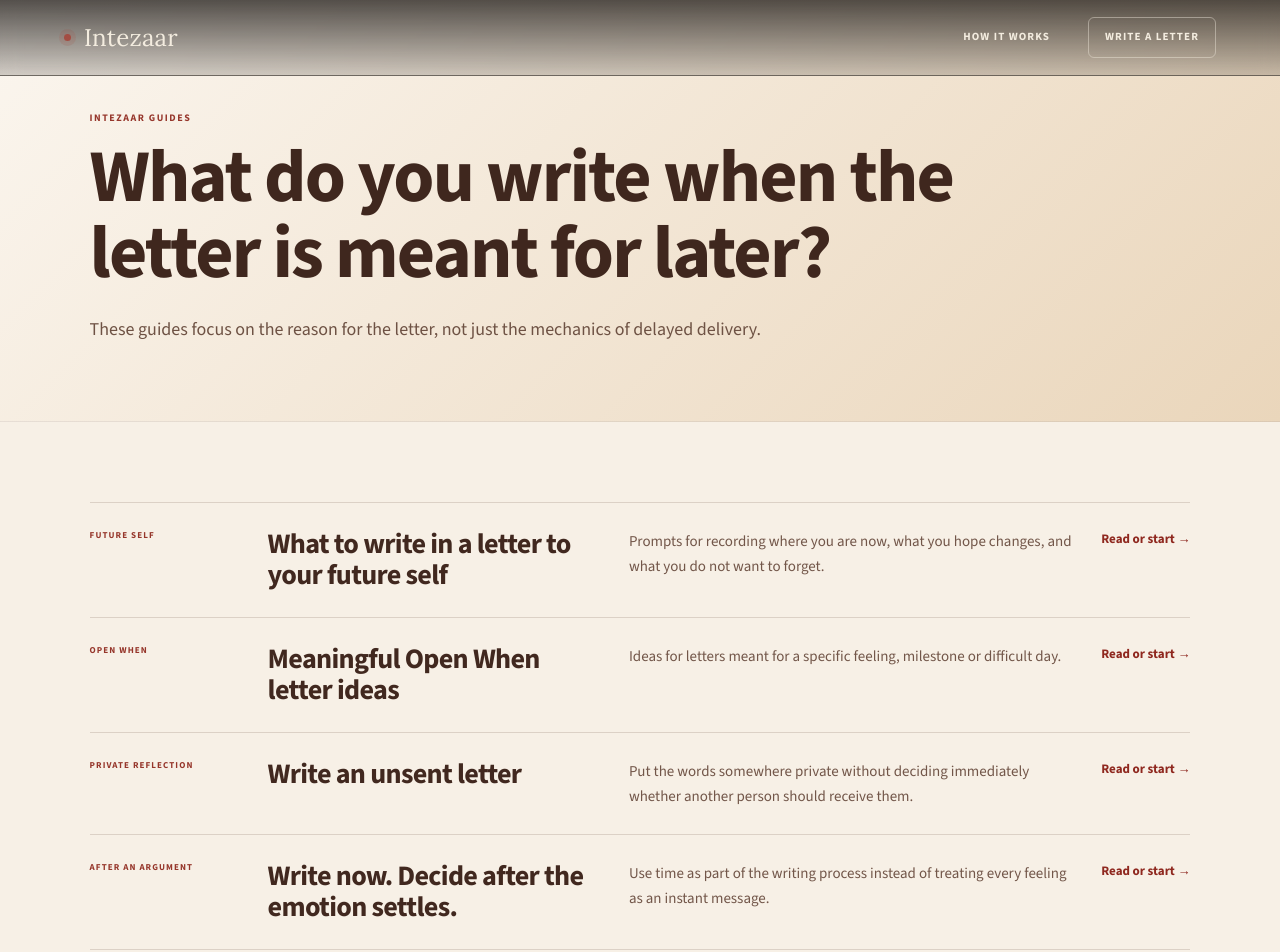
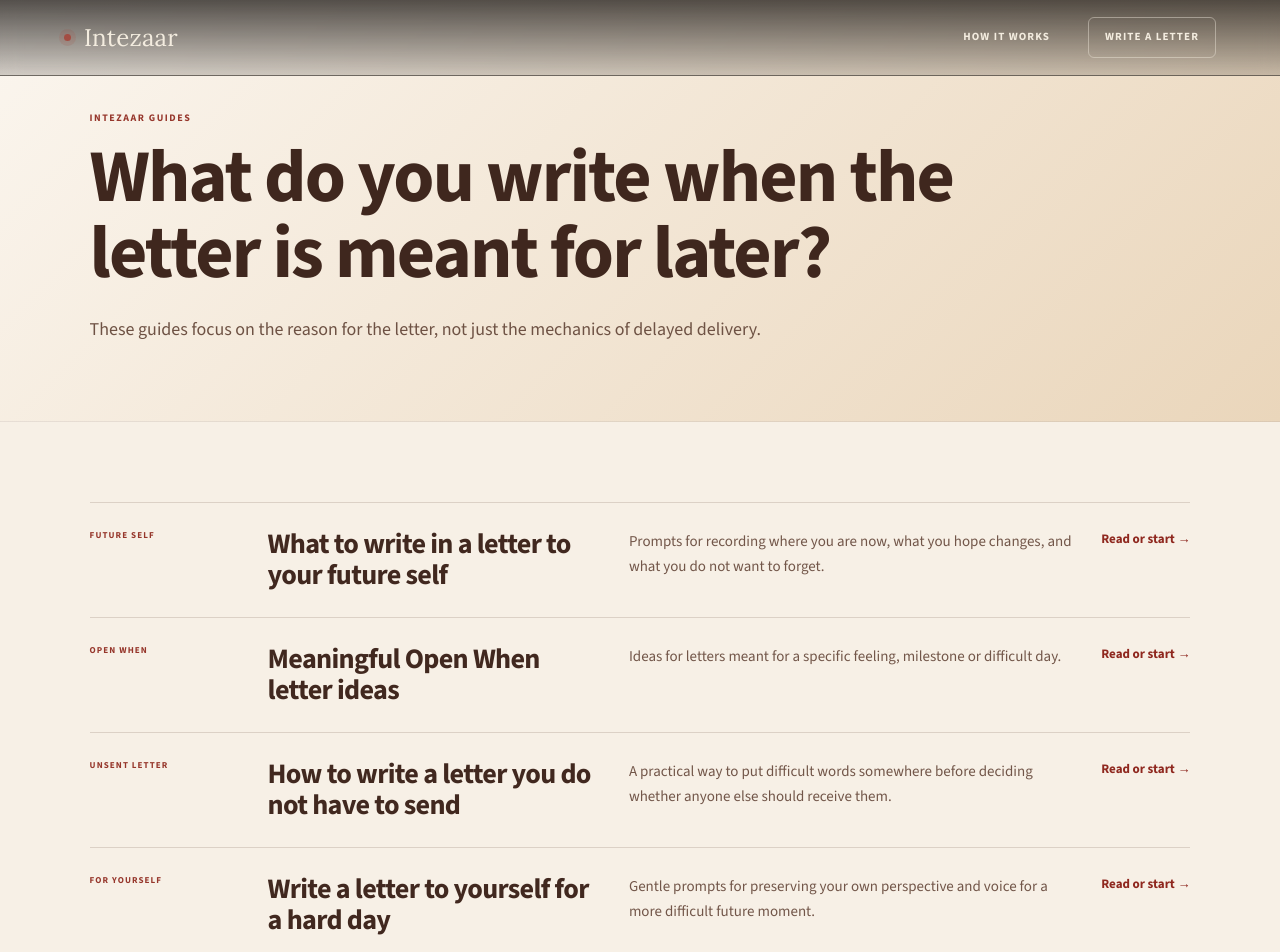
Before and after one commit to febinthomas540-source/intezaar, a Next.js app: page /guides in a window 1280 px wide. Shown: the top 952 px of the page. Built offline with nearby package versions, Linux system fonts and the light colour scheme.

Commit message:
Expand emotional writing guides hub

```diff
--- a/src/app/guides/page.tsx
+++ b/src/app/guides/page.tsx
@@ -23,10 +23,16 @@ const guides = [
     copy: "Ideas for letters meant for a specific feeling, milestone or difficult day.",
   },
   {
-    href: "/unsent-letter",
-    label: "Private reflection",
-    title: "Write an unsent letter",
-    copy: "Put the words somewhere private without deciding immediately whether another person should receive them.",
+    href: "/guides/how-to-write-an-unsent-letter",
+    label: "Unsent letter",
+    title: "How to write a letter you do not have to send",
+    copy: "A practical way to put difficult words somewhere before deciding whether anyone else should receive them.",
+  },
+  {
+    href: "/guides/letter-to-yourself-for-a-hard-day",
+    label: "For yourself",
+    title: "Write a letter to yourself for a hard day",
+    copy: "Gentle prompts for preserving your own perspective and voice for a more difficult future moment.",
   },
   {
     href: "/write-after-argument",
```
